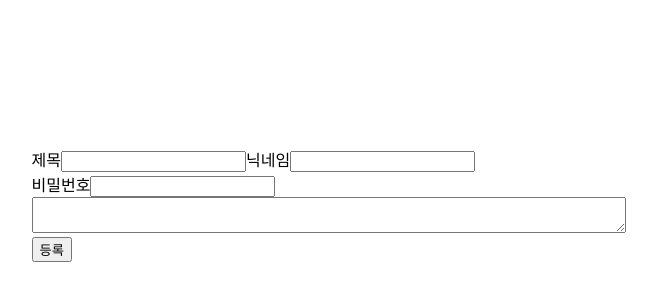
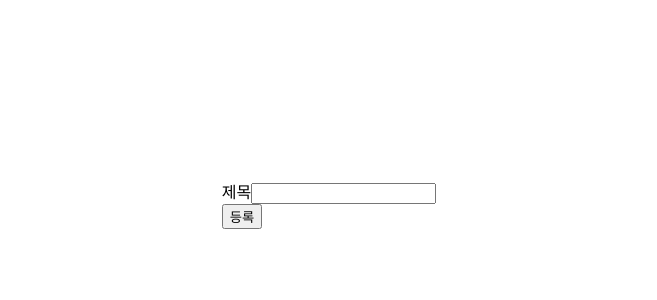
Before and after one commit to chipmunkcol/ReactHook, a React (Create React App) app: page / in a window 1280 px wide. Shown: the part 204-504 px from the top of the page, without its empty margins (319-976 px from the left). Built offline with nearby package versions, Linux system fonts and the light colour scheme.

Commit message:
react-hook-form

```diff
--- a/package.json
+++ b/package.json
@@ -12,6 +12,7 @@
     "@types/react-dom": "^18.0.10",
     "react": "^18.2.0",
     "react-dom": "^18.2.0",
+    "react-hook-form": "^7.41.5",
     "react-intersection-observer": "^9.4.1",
     "react-progressive-graceful-image": "^0.7.0",
     "react-scripts": "5.0.1",
--- a/src/Form.tsx
+++ b/src/Form.tsx
@@ -1,65 +1,33 @@
 import * as React from 'react'
+import { useForm } from 'react-hook-form'
 
 function Form(){
 
-// const [제목, set제목] = React.useState("")
-// const [닉네임, set닉네임] = React.useState("")
-// const [비밀번호, set비밀번호] = React.useState("")
-// const [desc, setDesc] = React.useState("")
+const { register, handleSubmit} = useForm()
 
-const [유저정보, set유저정보] = React.useState({
-    제목:'',
-    닉네임:'',
-    비밀번호:'',
-    desc:''
-})
-
-const onSubmit = (e: React.FormEvent<HTMLFormElement>) => {
-    e.preventDefault();
-    console.log(유저정보);
-    set유저정보((prev) => ({...prev,
-        제목:'',
-        닉네임:'',
-        비밀번호:'',
-        desc:''
-    }))
+const onSubmit = (data:any) => {
+    console.log(data)
 }
 
     return(
         <div>
 
-            <form onSubmit={onSubmit}>
+            <form onSubmit={handleSubmit(onSubmit)}>
                 <div>
                     <span>제목</span>
-                    <input
-                    value={유저정보.제목}
-                    onChange={(e)=>{
-                        set유저정보((prev) => ({...prev, 제목: e.target.value}))
-                    }}/>
-                    <span>닉네임</span>
-                    <input
-                    value={유저정보.닉네임}
-                    onChange={(e)=>{
-                        set유저정보((prev) => ({...prev, 닉네임: e.target.value}))
-                    }}/>
+                    <input {...register("유저정보", {required: true, minLength: 2} )}/>
+                    {/* <span>닉네임</span>
+                    <input /> */}
                 </div>
-                <div>
+                {/* <div>
                     <span>비밀번호</span>
-                    <input
-                    value={유저정보.비밀번호}
-                    onChange={(e)=>{
-                        set유저정보((prev) => ({...prev, 비밀번호 : e.target.value}))
-                    }}/>
+                    <input />
                 </div>
                 <div>
                     <textarea
                     style={{width:'46vw'}}
-                    value={유저정보.desc}
-                    onChange={(e)=>{
-                        set유저정보((prev) => ({...prev, desc : e.target.value}))
-                    }}
                     />
-                </div>
+                </div> */}
                 <button>등록</button>
             </form>
 
```
Also changed, not shown: 1 other file (tests, documents, lock files or other folders).
